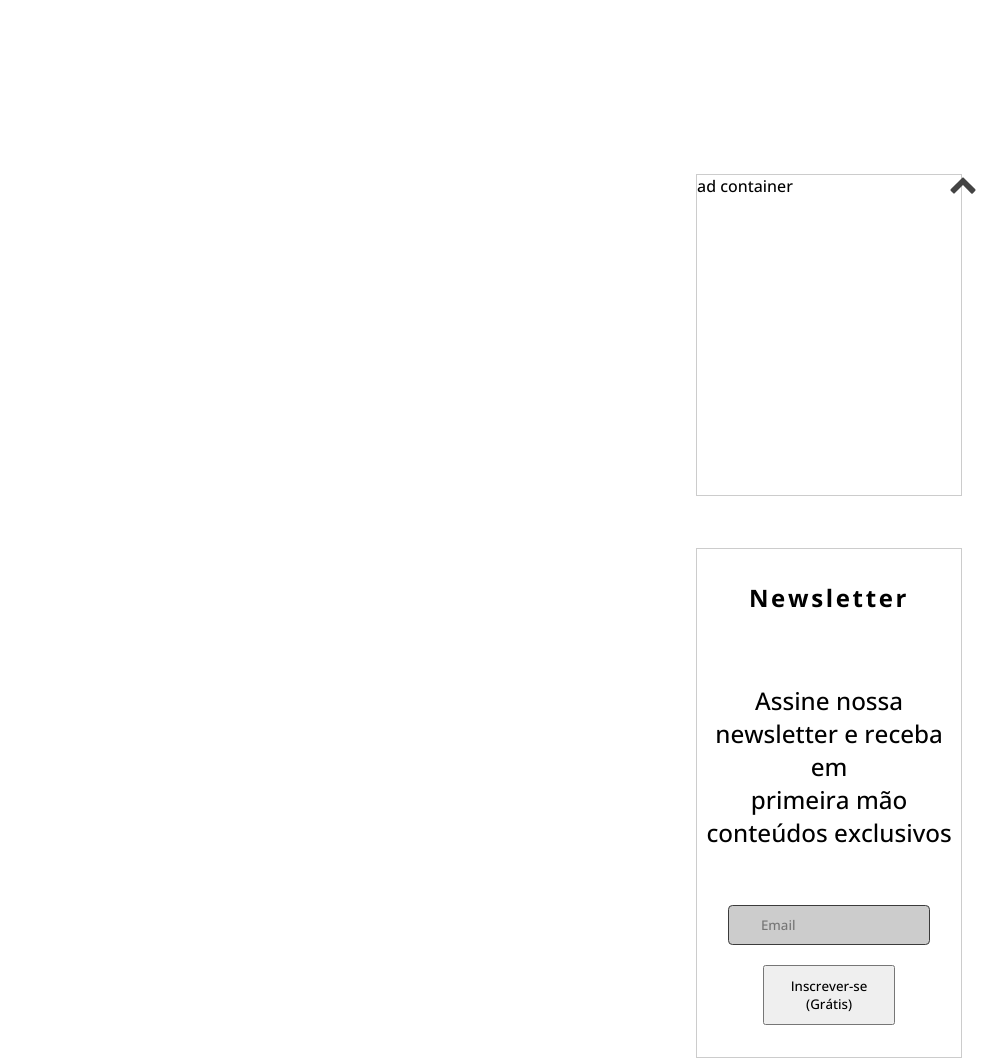
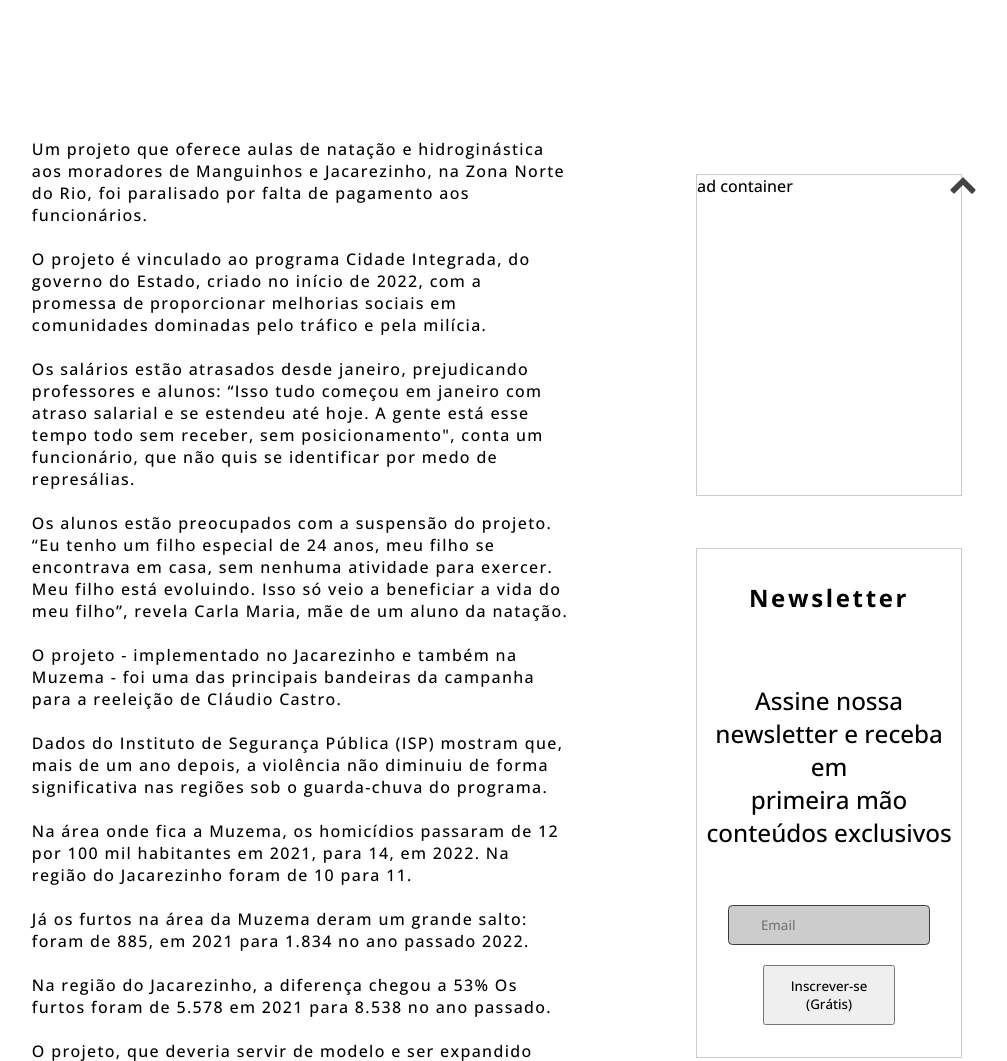
Before and after one commit to grupounip03/openNotice, a plain HTML site: page html/sports2.html in a window 1280 px wide. Shown: the part 560-1621 px from the top of the page, without its empty margins (272-1279 px from the left). Drawn offline with nearby package versions, Linux system fonts and the light colour scheme.

Commit message:
update sports2

```diff
--- a/html/sports2.html
+++ b/html/sports2.html
@@ -98,7 +98,33 @@
 
       <article id="main-article">
          <div class="left-content-economy">
+            <p>
+               Um projeto que oferece aulas de natação e hidroginástica aos moradores de Manguinhos e Jacarezinho, na Zona Norte do Rio, foi paralisado por falta de pagamento aos funcionários.
+               <br><br>
+               O projeto é vinculado ao programa Cidade Integrada, do governo do Estado, criado no início de 2022, com a promessa de proporcionar melhorias sociais em comunidades dominadas pelo tráfico e pela milícia.
+               <br><br>
+               Os salários estão atrasados desde janeiro, prejudicando professores e alunos: “Isso tudo começou em janeiro com atraso salarial e se estendeu até hoje. A gente está esse tempo todo sem receber, sem posicionamento", conta um funcionário, que não quis se identificar por medo de represálias.
+               <br><br>
+               Os alunos estão preocupados com a suspensão do projeto. “Eu tenho um filho especial de 24 anos, meu filho se encontrava em casa, sem nenhuma atividade para exercer. Meu filho está evoluindo. Isso só veio a beneficiar a vida do meu filho”, revela Carla Maria, mãe de um aluno da natação.
+               <br><br>
+               O projeto - implementado no Jacarezinho e também na Muzema - foi uma das principais bandeiras da campanha para a reeleição de Cláudio Castro.
+               <br><br>
+               Dados do Instituto de Segurança Pública (ISP) mostram que, mais de um ano depois, a violência não diminuiu de forma significativa nas regiões sob o guarda-chuva do programa.
+               <br><br>
+               Na área onde fica a Muzema, os homicídios passaram de 12 por 100 mil habitantes em 2021, para 14, em 2022. Na região do Jacarezinho foram de 10 para 11.
+               <br><br>
+               Já os furtos na área da Muzema deram um grande salto: foram de 885, em 2021 para 1.834 no ano passado 2022.
+               <br><br>
+               Na região do Jacarezinho, a diferença chegou a 53% Os furtos foram de 5.578 em 2021 para 8.538 no ano passado.
+               <br><br>
+               O projeto, que deveria servir de modelo e ser expandido para outras comunidades, como Cantagalo e Pavão-Pavãozinho, não vem atingindo os objetivos.
+               <br><br>
+               No momento, o projeto não tem coordenação. Alan Borges deixou o cargo no fim de março para tocar projetos de responsabilidade social, na CEDAE.
+               <br><br>
+               Só que mais de um mês depois, o Cidade integrada permanece com um coordenador interino.
+               <br><br>Em nota ao RJ2, a Secretaria Estadual de Educação disse que com o fim do contrato com a Uerj, abriu um edital para contratação de professores de educação física para ocupar as vagas no Complexo Esportivo de Manguinhos. Sobre os salários atrasados, o governo orientou os professores a procurar a universidade. Até a publicação da reportagem, a Uerj não havia respondido.
 
+             </p>
          </div>
          <div class="right-content">
             <div class="right-wrapper">
```
